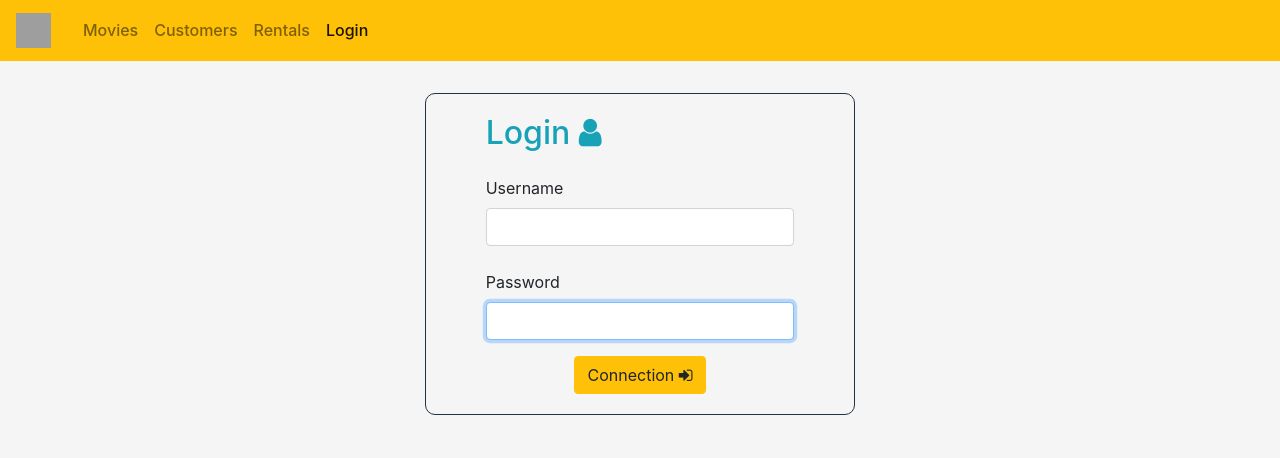
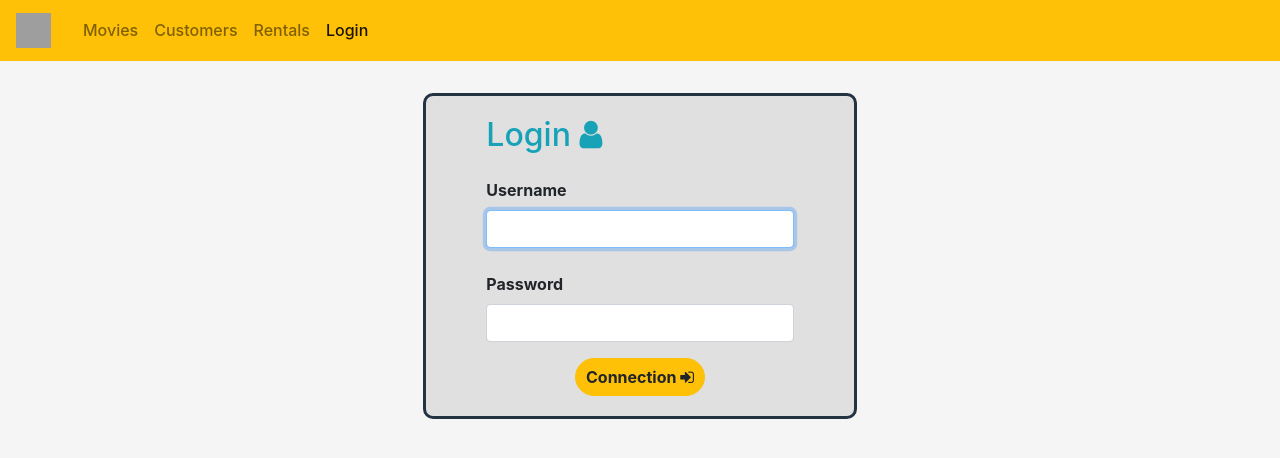
Before and after one commit to nizar-ing/tecMovies, a React (Create React App) app: page /login in a window 1280 px wide. Shown: the top 458 px of the page. Built offline with nearby package versions, Linux system fonts and the light colour scheme; grey boxes are pictures that could not be loaded.

Commit message:
Displaying validation Errors

```diff
--- a/src/components/common/input.jsx
+++ b/src/components/common/input.jsx
@@ -1,17 +1,20 @@
 import React from "react";
-const Input = ({ name, label, type, value, onChange }) => {
+const Input = ({ name, label, type, value, autoFocus, error, onChange }) => {
   return (
     <div className='form-group mt-4'>
-      <label htmlFor={name}>{label}</label>
+      <label htmlFor={name} style={{ fontWeight: "bold" }}>
+        {label}
+      </label>
       <input
-        autoFocus
         type={type}
         id={name}
         name={name}
         className='form-control'
         value={value}
+        autoFocus={autoFocus ? true : false}
         onChange={onChange}
       />
+      {error && <div className='alert alert-danger'>{error}</div>}
     </div>
   );
 };
--- a/src/components/loginForm.jsx
+++ b/src/components/loginForm.jsx
@@ -3,18 +3,31 @@ import Input from "./common/input";
 class LoginForm extends Component {
   state = {
     account: { username: "", password: "" },
+    errors: {},
   };
-  username = React.createRef();
 
   //   componentDidMount() {
   //     this.username.current.focus();
   //   }
+  validate = () => {
+    const errors = {};
+    const { account } = this.state;
+    if (account.password.trim() === "")
+      errors.password = "Password is required";
+    if (account.username.trim() === "")
+      errors.username = "Username is required";
+    return Object.keys(errors).length === 0 ? null : errors;
+  };
   handleSubmit = (e) => {
     e.preventDefault();
 
     // call server
-    const username = this.username.current.value;
-    console.log(`Form Submitted with ${username}`);
+    // const username = this.username.current.value;
+    // console.log(`Form Submitted with ${username}`);
+    const errors = this.validate();
+    this.setState({ errors: errors || {} });
+    if (errors) return;
+    console.log("form submitted");
   };
   handleChange = ({ currentTarget: input }) => {
     const account = { ...this.state.account };
@@ -22,16 +35,17 @@ class LoginForm extends Component {
     this.setState({ account });
   };
   render() {
-    const { account } = this.state;
+    const { account, errors } = this.state;
     return (
       <div className='row align-items-center'>
         <div className='col'></div>
         <div
           className='col m-3'
           style={{
-            border: "1px solid #243342",
+            border: "3px solid #243342",
             padding: "20px 60px",
             borderRadius: "10px",
+            backgroundColor: "#E0E0E0",
           }}
         >
           <h2 className='text-info'>
@@ -39,10 +53,12 @@ class LoginForm extends Component {
           </h2>
           <form onSubmit={this.handleSubmit}>
             <Input
+              autoFocus={true}
               type='text'
               name='username'
               label='Username'
               value={account.username}
+              error={errors.username}
               onChange={this.handleChange}
             />
             <Input
@@ -50,10 +66,16 @@ class LoginForm extends Component {
               name='password'
               label='Password'
               value={account.password}
+              error={errors.password}
               onChange={this.handleChange}
             />
             <div className='text-center'>
-              <button className='btn btn-warning'>
+              <button
+                className='btn btn-warning badge-pill'
+                style={{
+                  fontWeight: "bold",
+                }}
+              >
                 Connection <i className='fa fa-sign-in'></i>
               </button>
             </div>
```
